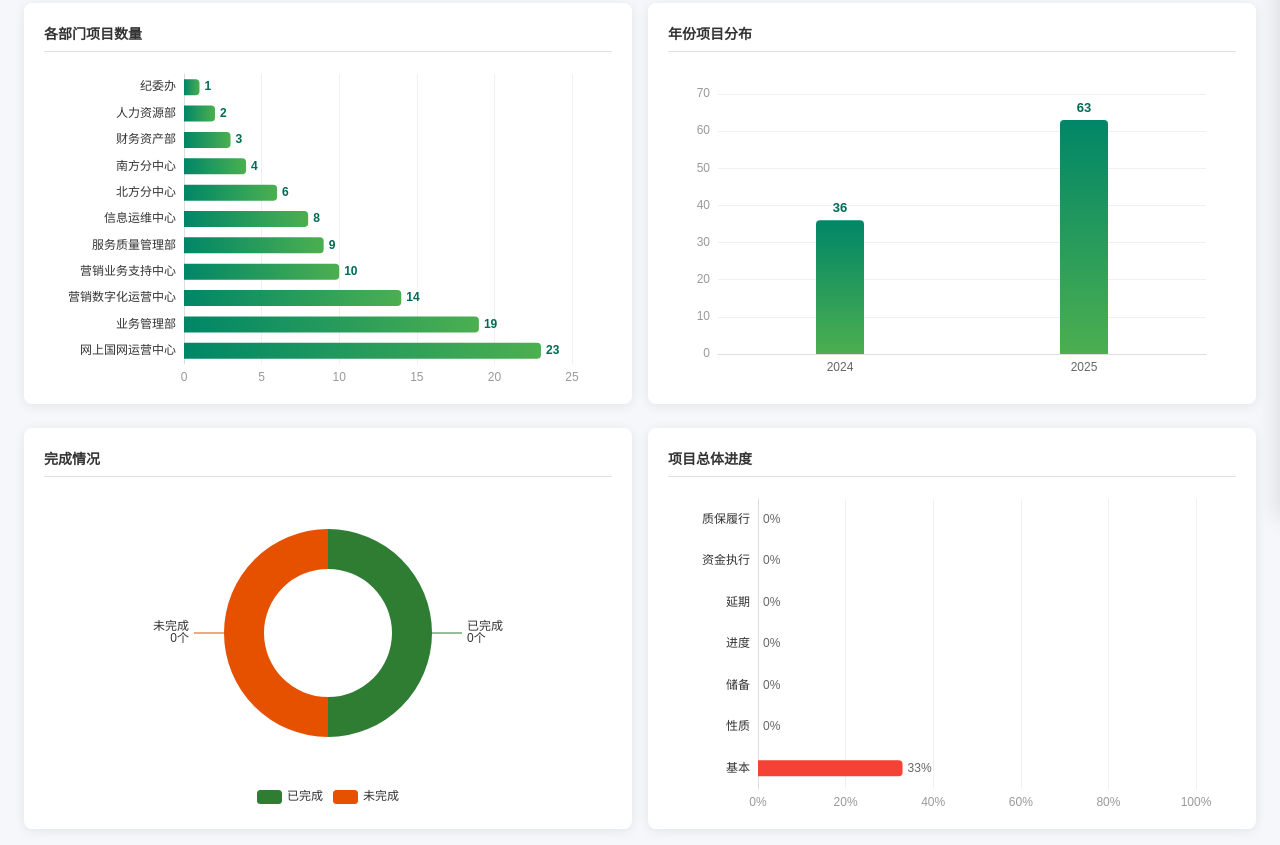
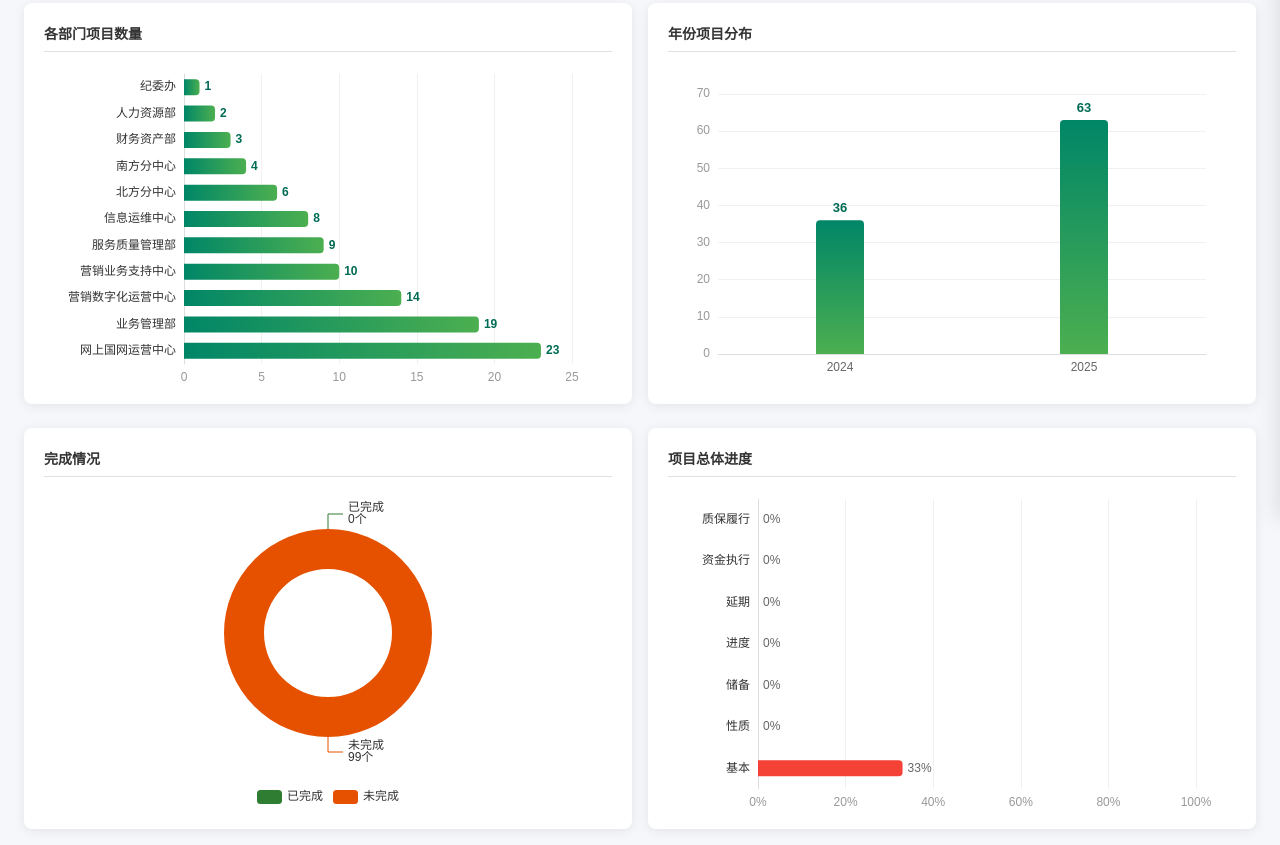
Before and after one commit to elili1102/project-tracker, a plain HTML site: page index.html in a window 1280 px wide. Shown: the part 281-1126 px from the top of the page. Drawn offline with nearby package versions, Linux system fonts and the light colour scheme.

Commit message:
fix: 环形图未完成数量包含空状态项目,与表格一致

```diff
--- a/index.html
+++ b/index.html
@@ -506,7 +506,7 @@ document.getElementById('kpiGrid').innerHTML=html;
 if(echartsReady&&all.length>0){
 renderDeptChart(all);
 renderYearChart(all);
-renderStatusChart(comp,uncomp,delayed);
+renderStatusChart(comp,uncomp,noStatus,delayed);
 renderFillChart();
 }else{
 var msg=all.length===0?'暂无数据，请先导入Excel':'图表加载中...';
@@ -550,10 +550,10 @@ series:[{type:'bar',data:vals,itemStyle:{color:new echarts.graphic.LinearGradien
 }
 
 /* 完成状态 */
-function renderStatusChart(comp,uncomp,delayed){
+function renderStatusChart(comp,uncomp,noStatus,delayed){
 var chart=echarts.init(document.getElementById('chartStatus'));
 chartInstances.push(chart);
-var data=[{name:'已完成',value:comp,itemStyle:{color:'#2E7D32'}},{name:'未完成',value:uncomp,itemStyle:{color:'#E65100'}}];
+var data=[{name:'已完成',value:comp,itemStyle:{color:'#2E7D32'}},{name:'未完成',value:uncomp+noStatus,itemStyle:{color:'#E65100'}}];
 if(delayed>0){data.push({name:'其中延期',value:delayed,itemStyle:{color:'#D32F2F'}});}
 chart.setOption({
 tooltip:{trigger:'item',formatter:'{b}: {c}个 ({d}%)'},
```
